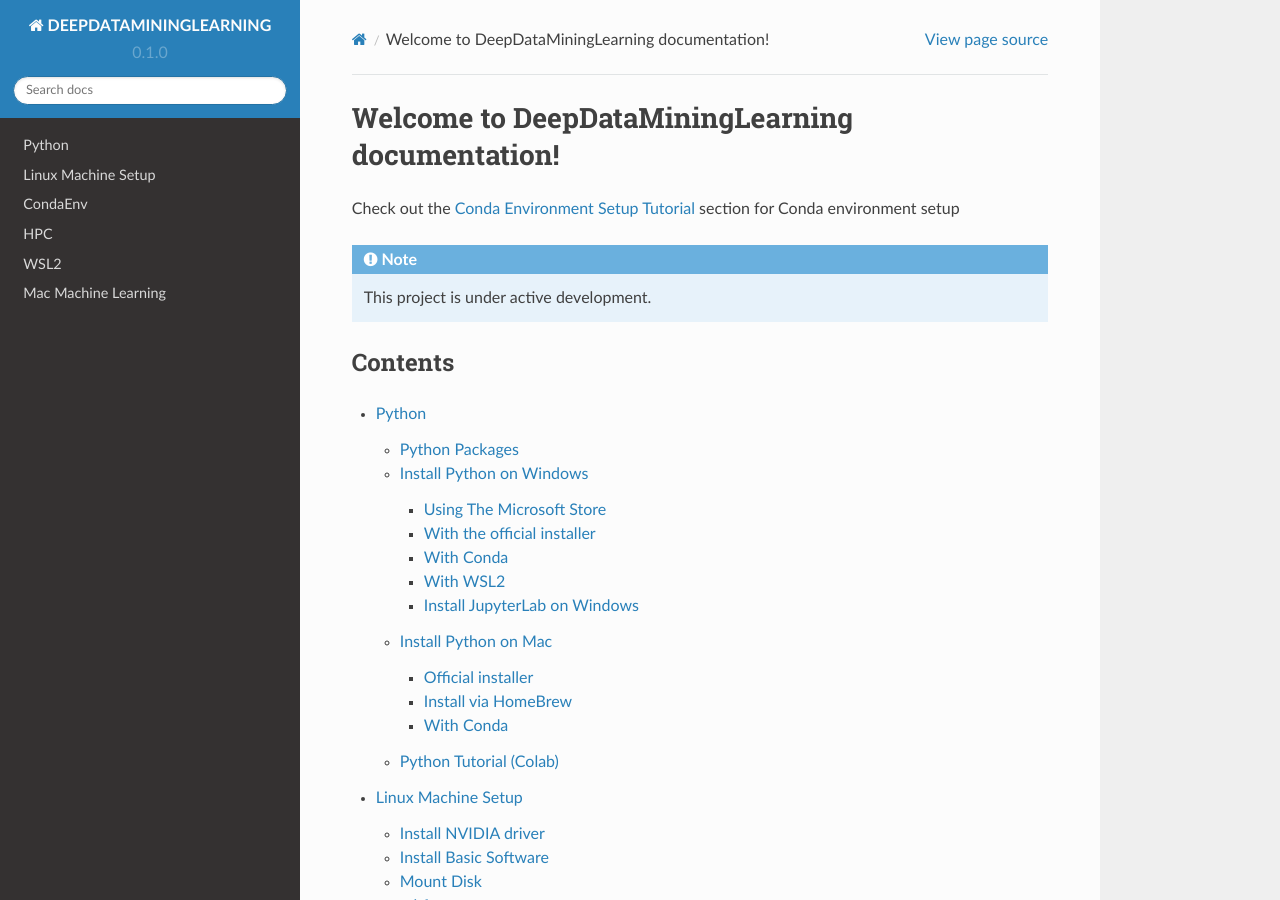
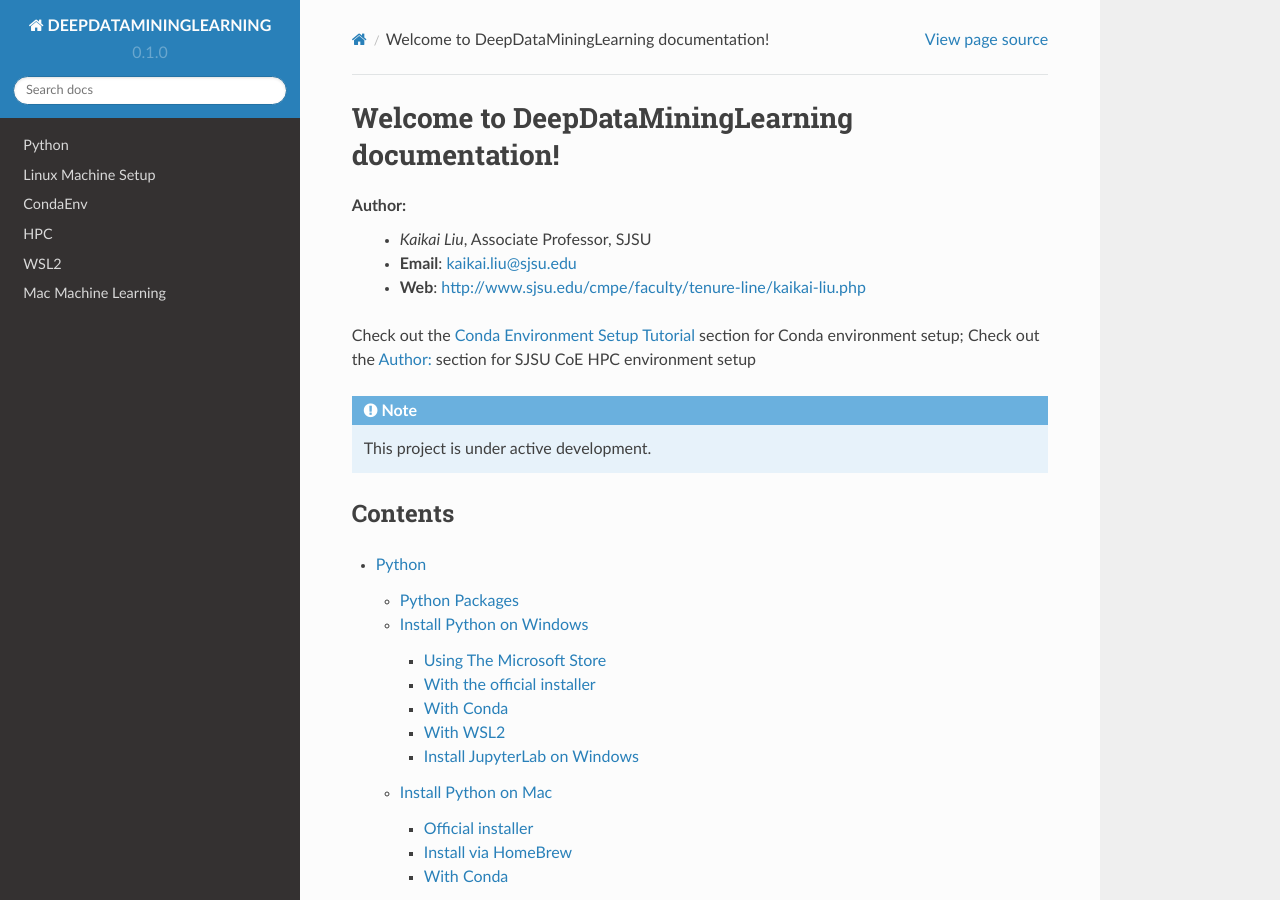
Before and after one commit to coderkj7/DeepDataMiningLearning_20251122, a Sphinx documentation site: the page built from docs/index.rst, in a window 1280 px wide and 900 px high. Built offline with Sphinx 7.4.7 and the Read the Docs theme 2.0.0, drawn with Linux system fonts in a browser that asks for light colours.

Commit message:
update torchvisionvitHPC

```diff
--- a/docs/index.rst
+++ b/docs/index.rst
@@ -1,7 +1,12 @@
 Welcome to DeepDataMiningLearning documentation!
 =================================================
 
-Check out the :ref:`CondaEnv` section for Conda environment setup
+Author:
+   * *Kaikai Liu*, Associate Professor, SJSU
+   * **Email**: kaikai.liu@sjsu.edu
+   * **Web**: http://www.sjsu.edu/cmpe/faculty/tenure-line/kaikai-liu.php
+
+Check out the :ref:`CondaEnv` section for Conda environment setup; Check out the :ref:`hpc` section for SJSU CoE HPC environment setup
 
 .. note::
 
```
Also changed, not shown: docs/source/HPC2.rst (+5 -2 lines), 1 other file.
